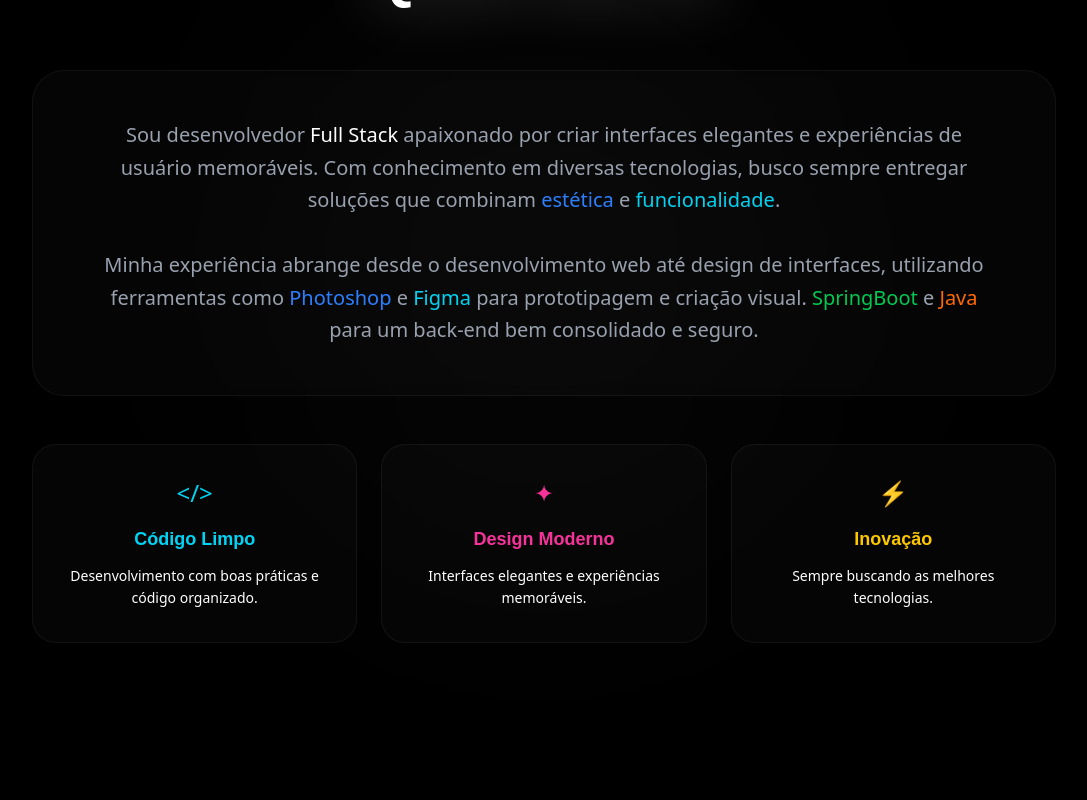
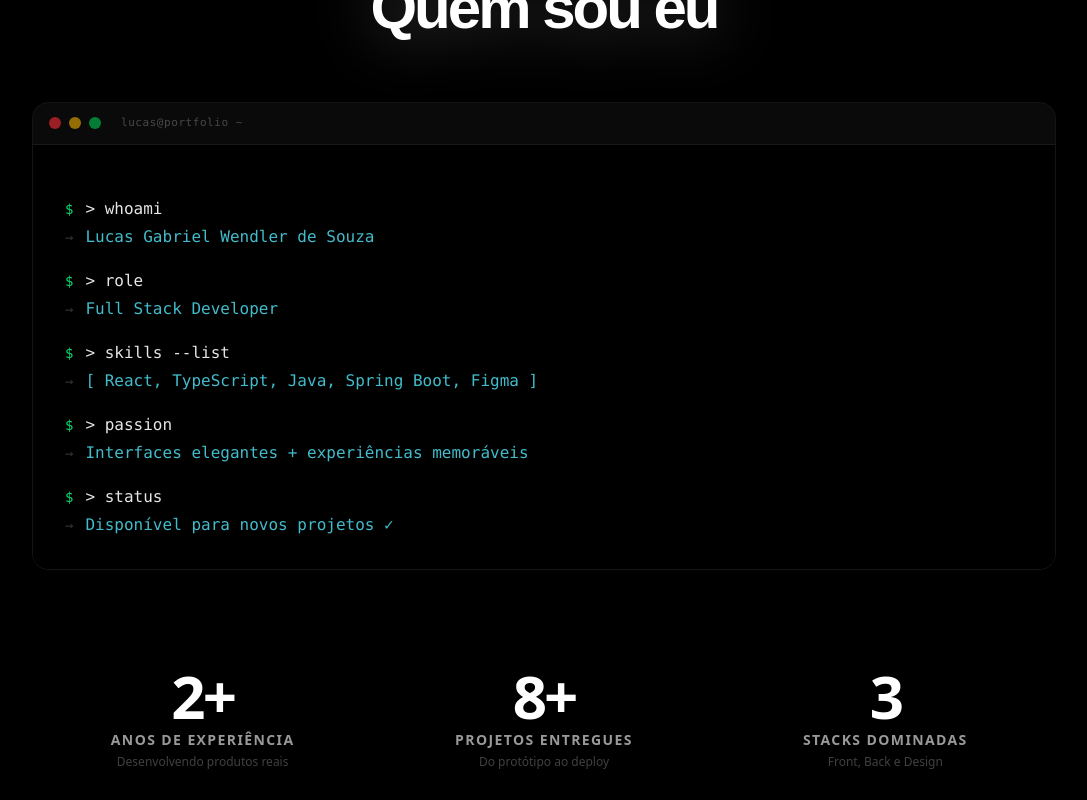
Before and after one commit to Sensintido/portifolio, a React (Vite) app: page / in a window 1280 px wide. Shown: the part 1000-1800 px from the top of the page, without its empty margins (96-1183 px from the left). Built offline with nearby package versions, Linux system fonts and the light colour scheme; a web font is replaced by a local one.

Commit message:
arrumando a estilização das sections

```diff
--- a/src/components/SobreMim.tsx
+++ b/src/components/SobreMim.tsx
@@ -1,11 +1,72 @@
 import { motion } from 'framer-motion';
+import { useEffect, useState } from 'react';
+
+const lines = [
+  { text: '> whoami', delay: 0, type: 'cmd' },
+  { text: 'Lucas Gabriel Wendler de Souza', delay: 0.6, type: 'output' },
+  { text: '> role', delay: 1.1, type: 'cmd' },
+  { text: 'Full Stack Developer', delay: 1.7, type: 'output' },
+  { text: '> skills --list', delay: 2.2, type: 'cmd' },
+  { text: '[ React, TypeScript, Java, Spring Boot, Figma ]', delay: 2.8, type: 'output' },
+  { text: '> passion', delay: 3.3, type: 'cmd' },
+  { text: 'Interfaces elegantes + experiências memoráveis', delay: 3.9, type: 'output' },
+  { text: '> status', delay: 4.4, type: 'cmd' },
+  { text: 'Disponível para novos projetos ✓', delay: 5.0, type: 'output' },
+];
+
+function TypingLine({ text, delay, type }: { text: string; delay: number; type: string }) {
+  const [displayed, setDisplayed] = useState('');
+  const [started, setStarted] = useState(false);
+
+  useEffect(() => {
+    const timeout = setTimeout(() => setStarted(true), delay * 1000);
+    return () => clearTimeout(timeout);
+  }, [delay]);
+
+  useEffect(() => {
+    if (!started) return;
+    let i = 0;
+    const interval = setInterval(() => {
+      setDisplayed(text.slice(0, i + 1));
+      i++;
+      if (i >= text.length) clearInterval(interval);
+    }, 28);
+    return () => clearInterval(interval);
+  }, [started, text]);
+
+  if (!started && displayed === '') return null;
+
+  return (
+    <div className={`flex items-start gap-3 ${type === 'cmd' ? 'mt-5' : 'mt-1'}`}>
+      {type === 'cmd' ? (
+        <span className="text-green-400 text-sm font-mono shrink-0 mt-0.5">$</span>
+      ) : (
+        <span className="text-white/20 text-sm font-mono shrink-0 mt-0.5">→</span>
+      )}
+      <span className={`font-mono text-sm md:text-base ${
+        type === 'cmd' ? 'text-white/90' : 'text-cyan-300/80'
+      }`}>
+        {displayed}
+        {displayed.length < text.length && started && (
+          <span className="inline-block w-2 h-4 bg-white/70 ml-0.5 animate-pulse align-middle" />
+        )}
+      </span>
+    </div>
+  );
+}
+
+const stats = [
+  { value: '2+', label: 'Anos de experiência', desc: 'Desenvolvendo produtos reais' },
+  { value: '8+', label: 'Projetos entregues', desc: 'Do protótipo ao deploy' },
+  { value: '3', label: 'Stacks dominadas', desc: 'Front, Back e Design' },
+];
 
 export default function SobreMim() {
   return (
-    <section id="sobre" className="relative py-20 md:py-24 px-4 md:px-6 overflow-hidden">
-      <div className="absolute top-1/2 left-1/2 -translate-x-1/2 -translate-y-1/2 w-[300px] md:w-[600px] h-[300px] md:h-[600px] bg-white/[0.02] blur-[120px] rounded-full pointer-events-none" />
+    <section id="sobre" className="relative py-20 md:py-32 px-4 md:px-6 overflow-hidden">
+      <div className="max-w-5xl mx-auto relative z-10">
 
-      <div className="max-w-5xl mx-auto relative z-10">
+        {/* Cabeçalho */}
         <motion.div
           initial={{ opacity: 0, y: 20 }}
           whileInView={{ opacity: 1, y: 0 }}
@@ -21,40 +82,51 @@ export default function SobreMim() {
           </h2>
         </motion.div>
 
+
         <motion.div
-          initial={{ opacity: 0, scale: 0.95 }}
-          whileInView={{ opacity: 1, scale: 1 }}
+          initial={{ opacity: 0, y: 30 }}
+          whileInView={{ opacity: 1, y: 0 }}
           viewport={{ once: true }}
-          transition={{ duration: 0.8 }}
-          className="bg-white/[0.02] border border-white/5 rounded-[24px] md:rounded-[32px] p-6 md:p-12 mb-8 md:mb-12 backdrop-blur-sm"
+          transition={{ duration: 0.7 }}
+          className="rounded-2xl overflow-hidden border border-white/[0.08] mb-10 md:mb-16"
         >
-          <p className="text-gray-400 text-base md:text-lg lg:text-xl leading-relaxed text-center max-w-4xl mx-auto font-light">
-            Sou desenvolvedor <span className="text-white font-medium">Full Stack</span> apaixonado por criar interfaces elegantes e experiências de usuário memoráveis. Com conhecimento em diversas tecnologias, busco sempre entregar soluções que combinam <span className="text-blue-500 font-medium">estética</span> e <span className="text-cyan-400 font-medium">funcionalidade</span>.
-            <br /><br />
-            Minha experiência abrange desde o desenvolvimento web até design de interfaces, utilizando ferramentas como <span className="text-blue-500 font-medium">Photoshop</span> e <span className="text-cyan-400 font-medium">Figma</span> para prototipagem e criação visual. <span className="text-green-500 font-medium">SpringBoot</span> e <span className="text-orange-500 font-medium">Java</span> para um back-end bem consolidado e seguro.
-          </p>
+          <div className="flex items-center gap-2 px-4 py-3 bg-white/[0.04] border-b border-white/[0.06]">
+            <div className="w-3 h-3 rounded-full bg-red-500/60" />
+            <div className="w-3 h-3 rounded-full bg-yellow-500/60" />
+            <div className="w-3 h-3 rounded-full bg-green-500/60" />
+            <span className="ml-3 text-[11px] text-white/25 font-mono tracking-wider">lucas@portfolio ~ </span>
+          </div>
+          <div className="bg-black/60 backdrop-blur-sm p-6 md:p-8 min-h-[280px]">
+            {lines.map((line, i) => (
+              <TypingLine key={i} {...line} />
+            ))}
+          </div>
         </motion.div>
 
-        <div className="grid grid-cols-1 sm:grid-cols-3 gap-4 md:gap-6">
-          {[
-            { title: "Código Limpo", desc: "Desenvolvimento com boas práticas e código organizado.", icon: "</>", color: "text-cyan-400" },
-            { title: "Design Moderno", desc: "Interfaces elegantes e experiências memoráveis.", icon: "✦", color: "text-pink-500" },
-            { title: "Inovação", desc: "Sempre buscando as melhores tecnologias.", icon: "⚡", color: "text-yellow-400" },
-          ].map((item, i) => (
-            <motion.div
-              key={i}
-              initial={{ opacity: 0, y: 30 }}
-              whileInView={{ opacity: 1, y: 0 }}
-              viewport={{ once: true }}
-              transition={{ duration: 0.5, delay: i * 0.2 }}
-              className="group p-6 md:p-8 rounded-[20px] md:rounded-[24px] bg-white/[0.02] border border-white/5 hover:border-white/20 hover:bg-white/[0.04] transition-all duration-500 text-center"
-            >
-              <div className={`text-2xl mb-4 ${item.color} group-hover:scale-110 transition-transform`}>{item.icon}</div>
-              <h3 className={`text-base md:text-lg font-bold mb-3 ${item.color}`}>{item.title}</h3>
-              <p className="text-white text-sm leading-relaxed font-light">{item.desc}</p>
-            </motion.div>
-          ))}
-        </div>
+
+        <div className="flex justify-center gap-0">
+  {stats.map((stat, i) => (
+    <motion.div
+      key={i}
+      initial={{ opacity: 0, y: 20 }}
+      whileInView={{ opacity: 1, y: 0 }}
+      viewport={{ once: true }}
+      transition={{ duration: 0.5, delay: i * 0.1 }}
+      className="group flex-1 px-4 md:px-10 py-6 md:py-8 text-center hover:bg-white/[0.02] transition-colors duration-500"
+    >
+      <p className="text-4xl md:text-6xl font-black tracking-tighter text-white mb-1 group-hover:drop-shadow-[0_0_20px_rgba(255,255,255,0.3)] transition-all duration-500">
+        {stat.value}
+      </p>
+      <p className="text-white/60 text-xs md:text-sm font-semibold mb-1 uppercase tracking-widest">
+        {stat.label}
+      </p>
+      <p className="text-white/25 text-xs hidden md:block">
+        {stat.desc}
+      </p>
+    </motion.div>
+  ))}
+</div>
+
       </div>
     </section>
   );
```
